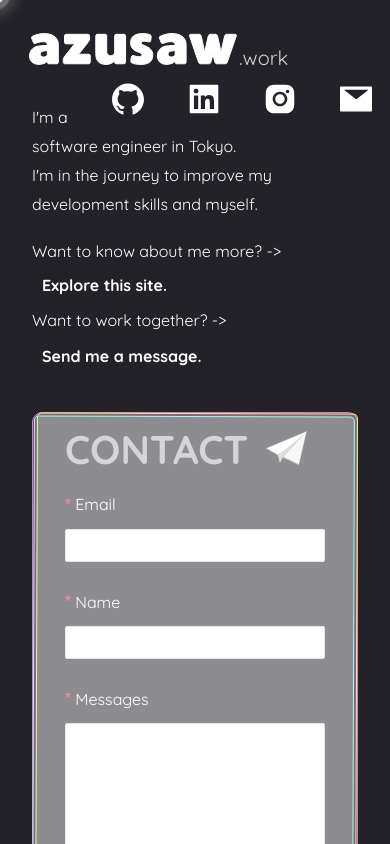
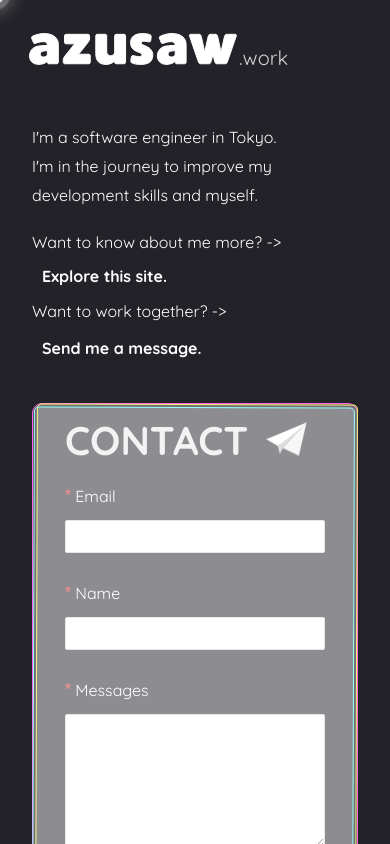
Before and after one commit to azusaw/azusaw_com, a Next.js app: page / in a window 390 px wide. Shown: the top 844 px of the page. Built offline with nearby package versions, Linux system fonts and the light colour scheme.

Commit message:
responsive

```diff
--- a/layouts/PageLayout.tsx
+++ b/layouts/PageLayout.tsx
@@ -1,4 +1,4 @@
-import React from "react"
+import React, { useEffect, useState } from "react"
 import Link from "next/link"
 import Head from "next/head"
 import colorStyle from "../styles/color.module.css"
@@ -11,9 +11,17 @@ import {
   InstagramFilled,
   LinkedinFilled,
   MailFilled,
+  MenuOutlined,
 } from "@ant-design/icons"
 
 export default function PageLayout({ title, children }) {
+  const [isMobile, setIsMobile] = useState(false)
+
+  useEffect(() => {
+    /* breakpoint in antd grid */
+    setIsMobile(window.innerWidth <= 768)
+  }, [typeof window !== "undefined" && window?.innerWidth])
+
   return (
     <div style={{ backgroundColor: "#222228", minHeight: "100vh" }}>
       <Head>
@@ -33,6 +41,7 @@ export default function PageLayout({ title, children }) {
           <span className={`${commonStyle.pointer} ${spaceStyle.ma10}`}>
             <SiteLogo />
           </span>
+          {!isMobile && (
             <span
               className={spaceStyle.floatRight}
               style={{ position: "relative" }}
@@ -42,8 +51,9 @@ export default function PageLayout({ title, children }) {
               <InstagramFilled className={commonStyle.iconButton} />
               <MailFilled className={commonStyle.iconButton} />
             </span>
+          )}
         </div>
-        <div style={{ paddingTop: "10px" }}>
+        <div style={{ paddingTop: "30px" }}>
           <div className={`${commonStyle.relative} ${spaceStyle.pa20}`}>
             {children}
           </div>
--- a/styles/common.module.css
+++ b/styles/common.module.css
@@ -1,5 +1,5 @@
 .head {
-  color: #bcbcbc;
+  color: #ececec;
   font-size: 2.5rem;
   font-weight: bolder;
   line-height: 100%;
```
Lines whose indentation alone changed are shown as unchanged.
